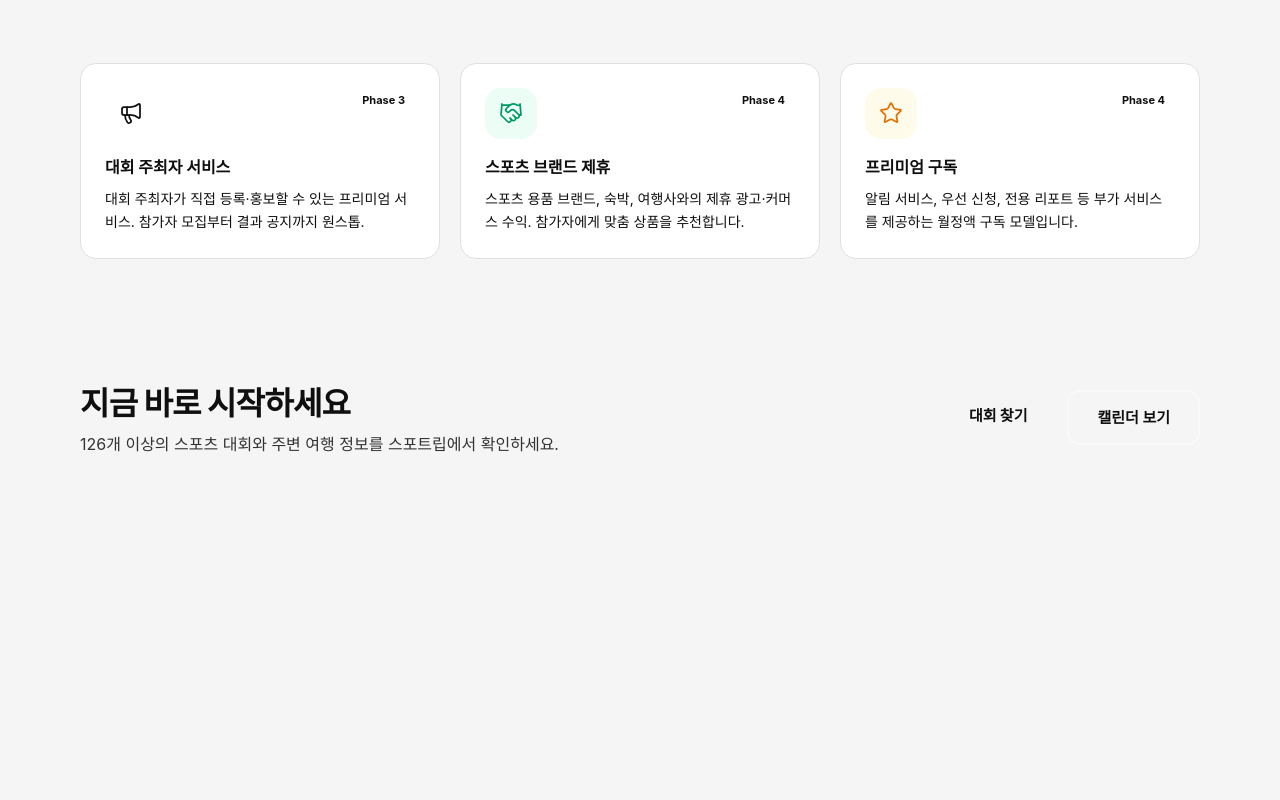
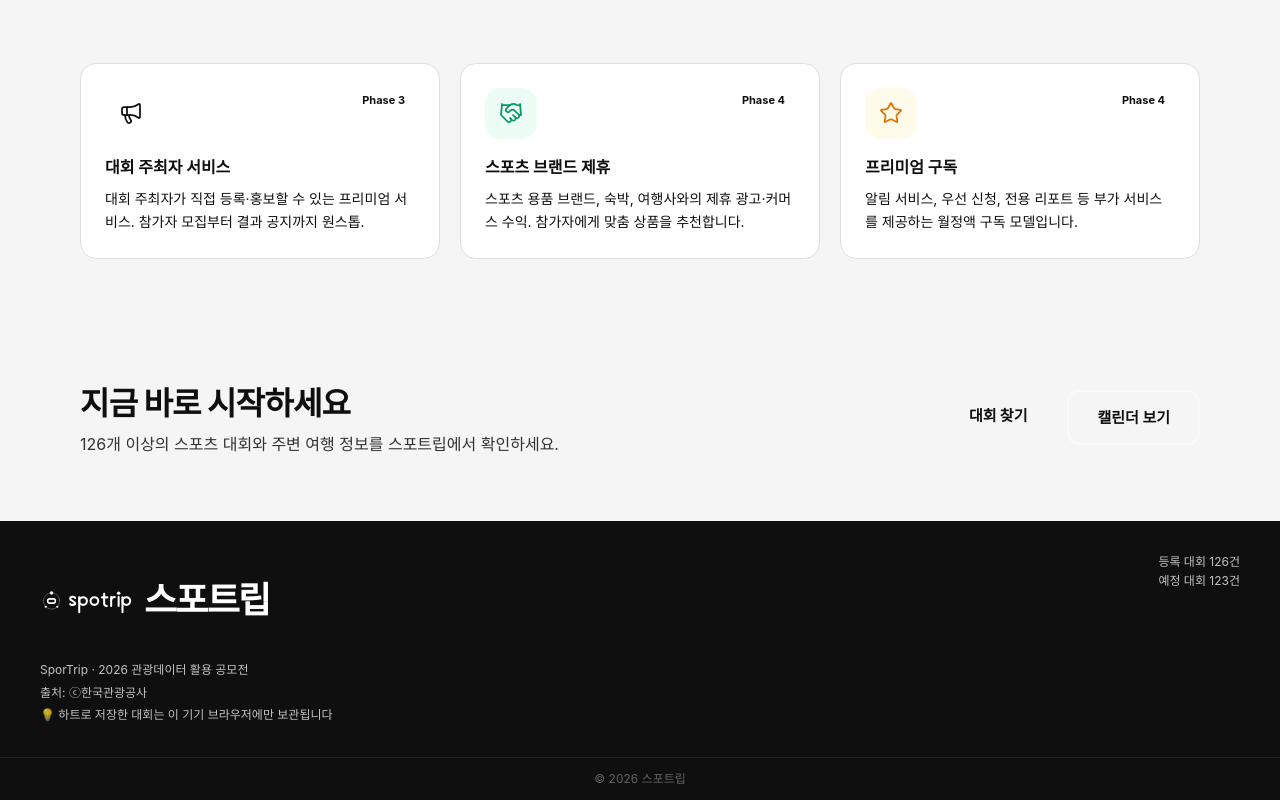
Before and after one commit to ljw22112/sportrip-v2, a Next.js app: page /about in a window 1280 px wide. Shown: the part 3271-4071 px from the top of the page. Before the commit the page ends 3792 px from the top, so only its background shows below. Built offline with nearby package versions, Linux system fonts and the light colour scheme; a web font is replaced by a local one.

Commit message:
feat: About 페이지 푸터 추가 (메인과 동일)

```diff
--- a/src/app/about/page.tsx
+++ b/src/app/about/page.tsx
@@ -244,6 +244,28 @@ export default function AboutPage() {
           </div>
         </section>
 
+        {/* ── 푸터 (메인과 동일) ── */}
+        <footer style={{background:'#0F0F0F',color:'rgba(255,255,255,0.75)'}} className="text-[13px]">
+          <div className="max-w-[1760px] mx-auto px-5 md:px-10 py-8 flex flex-wrap gap-6 items-start">
+            <div>
+              <div className="flex items-center gap-2 mb-3">
+                <img src="/logo.svg" alt="" className="h-24 w-24 brightness-0 invert"/>
+                <span className="font-black text-[36px] text-white tracking-[-0.05em]">스포트립</span>
+              </div>
+              <p className="text-[12px]">SporTrip · 2026 관광데이터 활용 공모전</p>
+              <p className="text-[12px] mt-1">출처: ⓒ한국관광공사</p>
+              <p className="text-[12px] mt-1">💡 하트로 저장한 대회는 이 기기 브라우저에만 보관됩니다</p>
+            </div>
+            <div className="ml-auto text-right text-[12px]">
+              등록 대회 {EVENTS.length}건<br/>
+              예정 대회 {EVENTS.filter((e:any)=>e.status!=='done').length}건
+            </div>
+          </div>
+          <div className="px-5 md:px-10 py-3 text-center text-[12px]" style={{color:'rgba(255,255,255,0.35)',borderTop:'0.5px solid rgba(255,255,255,0.08)'}}>
+            © 2026 스포트립
+          </div>
+        </footer>
+
       </main>
     </>
   );
```
